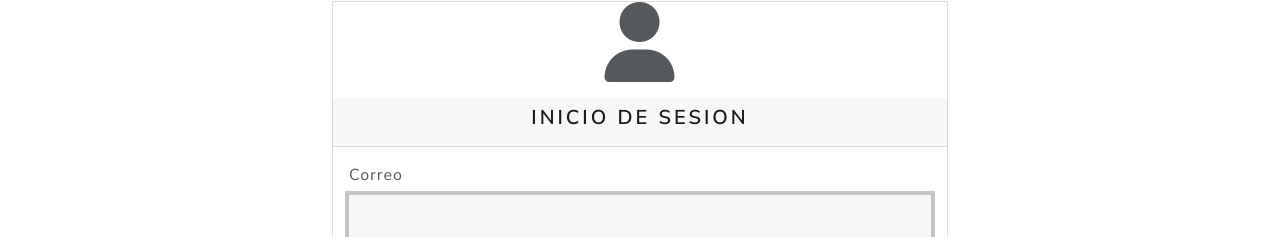
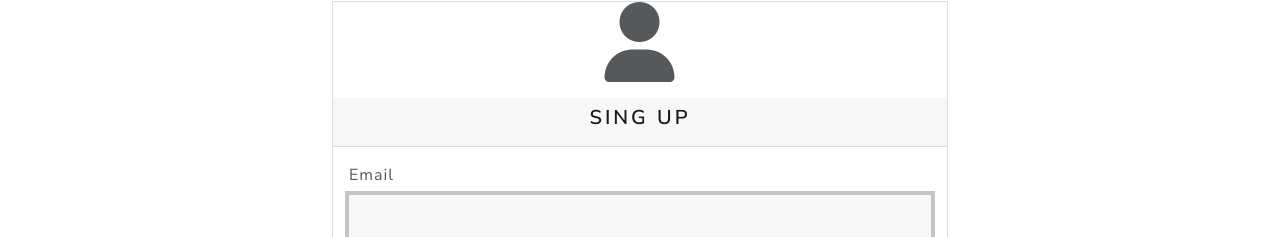
Before and after one commit to jotacollantes/crud-react-cloud, a React (Create React App) app in the folder frontend/: page / in a window 1280 px wide. Shown: the part 115-352 px from the top of the page. Built offline with nearby package versions, Linux system fonts and the light colour scheme.

Commit message:
Traduccion Login 2

```diff
--- a/frontend/src/components/Login.jsx
+++ b/frontend/src/components/Login.jsx
@@ -43,7 +43,7 @@ const Login = () => {
                         <i className='fas fa-user fa-5x'></i>
                     </div>
                     <div className="card-header text-center mt-3">
-                        <h4>Inicio de sesion</h4>
+                        <h4>Sing Up</h4>
                     </div>
                     <div className="card-body">
                     {/* Cuando se ejecute el submit se tiene que ejecutar la funcion {loginUser} del userContext y hay que importarla*/}
@@ -53,7 +53,7 @@ const Login = () => {
                           loading? (<Loading />):
                           (<form onSubmit={login}>
                             <div className="mb-3">
-                                <label className="form-label">Correo</label>
+                                <label className="form-label">Email</label>
                                 <input
                                 type="email"
                                 name="correo"
```
